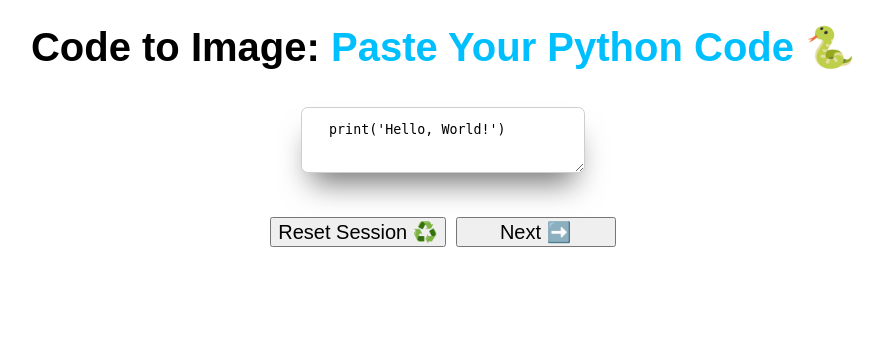
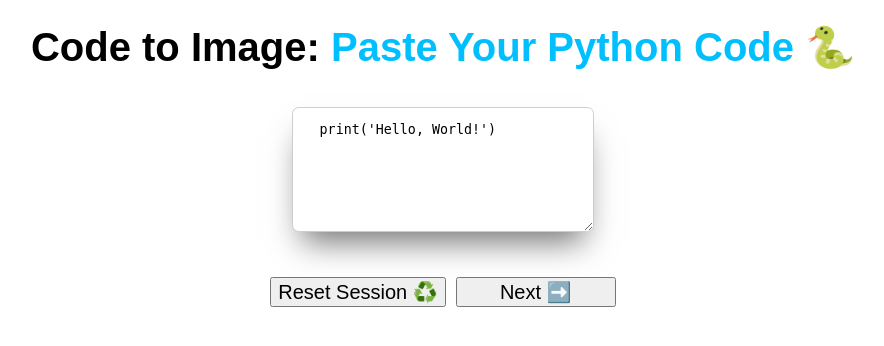
Before and after one commit to kayaman/code-image-generator, a Flask app: page / in a window 1280 px wide. Shown: the top 346 px of the page, without its empty margins (197-1081 px from the left). Run offline with Flask 3, Linux system fonts and the light colour scheme.

Commit message:
Dockerize

```diff
--- a/app.py
+++ b/app.py
@@ -15,6 +15,10 @@ from utils import take_screenshot_from_url
 
 app = Flask(__name__)
 app.secret_key = "6541161bb5c294faa5262ddcae6571871242c32c1bd90d341290f7348436065a"
+
+if __name__ == "__main__":
+    app.run(debug=True)
+
 
 PLACEHOLDER_CODE = "print('Hello, World!')"
 DEFAULT_STYLE = "monokai"
--- a/static/styles.css
+++ b/static/styles.css
@@ -12,41 +12,30 @@ body {
 }
 
 
+
 main {
-
     display: flex;
-
     justify-content: center;
-
+    min-height: max-content;
     text-align: center;
-
 }
 
 
 h1 {
-
     font-size: 2em;
-
     text-align: center;
-
     line-height: 1em;
-
 }
 
 
 h1 a {
-
     text-decoration: none;
-
     color: inherit;
-
 }
 
 
 span {
-
     color: deepskyblue;
-
 }
 
 button,
--- a/templates/code_input.html
+++ b/templates/code_input.html
@@ -9,8 +9,8 @@
 {% block content %}
 <style>
   .code {
-    min-height: calc({{ num_lines }}em * 1.5 + 2 * 1em);
-    min-width: calc({{ max_chars }}ch + 4 * 2em);
+    min-height: calc(100% - 4em);
+    min-width: calc(100% - 4em);
   }
 </style>
 
```
Also changed, not shown: requirements.txt (added, +13 -0 lines), README.md, 3 other files.
